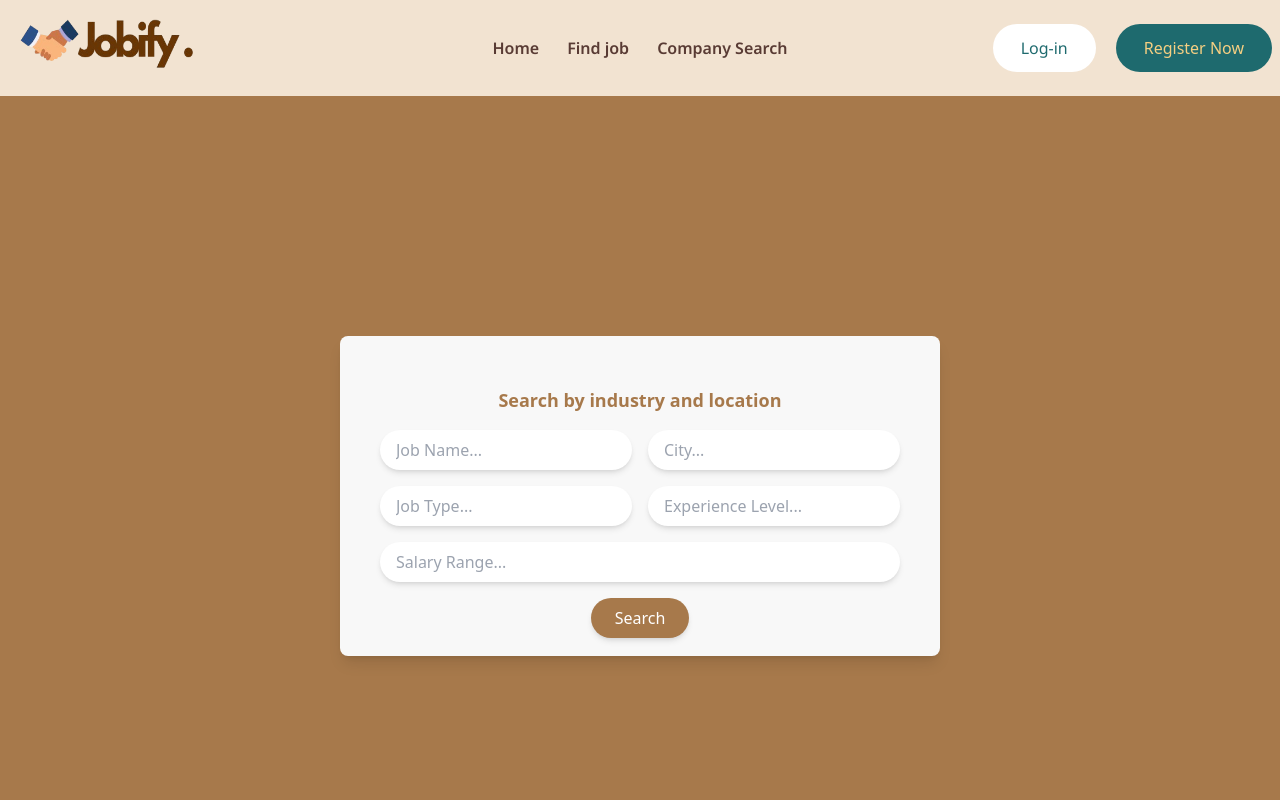
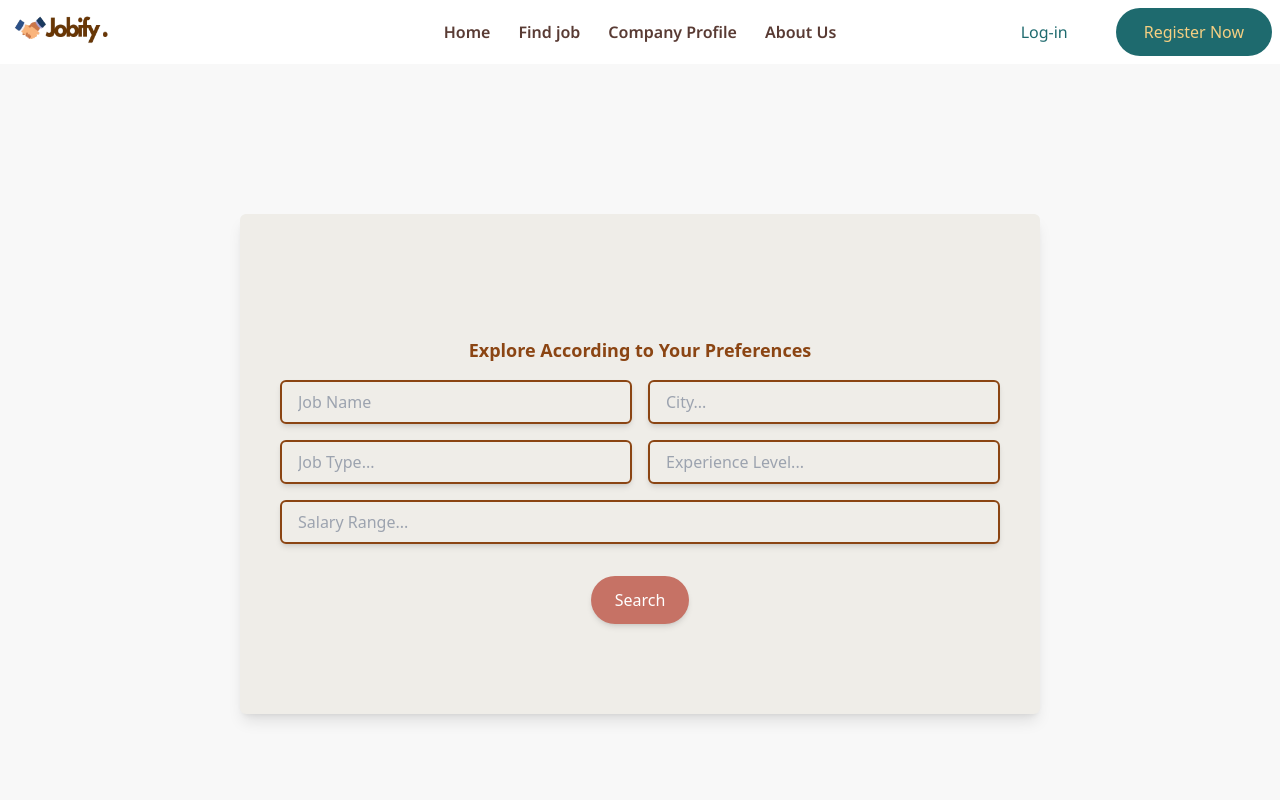
Before and after one commit to shahoriarniloy/Jobify, a React (Vite) app: page / in a window 1280 px wide. Shown: the top 800 px of the page. Built offline with nearby package versions, Linux system fonts and the light colour scheme.

Commit message:
fix the design

```diff
--- a/src/Pages/AdvanceSearch/SearchBar.jsx
+++ b/src/Pages/AdvanceSearch/SearchBar.jsx
@@ -1,48 +1,43 @@
-
-
 const SearchBar = () => {
     return (
-        <div className="bg-[#A7794B] min-h-screen flex justify-center items-center">
-            <div className="bg-[#F8F8F8] h-80 w-[600px] flex flex-col justify-center items-center rounded-lg shadow-lg">
+        <div className="bg-[#F8F8F8] min-h-screen flex justify-center items-center">
+            <div className="bg-[#EFEDE8] h-[500px] w-[800px] flex flex-col justify-center items-center rounded-md shadow-lg">
                 {/* Title */}
                 <div className="mb-4 pt-8">
-                    <h4 className="text-[#A7794B] text-lg font-semibold">Search by industry and location</h4>
+                    <h4 className="text-[#8B4513] text-lg font-semibold">Explore According to Your Preferences</h4>
                 </div>
 
                 <form className="w-full px-10">
                     <div className="grid grid-cols-2 gap-4">
                         {/* Job Name Search Bar */}
-                        <div className="flex items-center bg-white rounded-full shadow-md px-4 py-2">
+                        <div className="flex items-center rounded-md border-2 border-[#8B4513] shadow-md px-4 py-2">
                             <input
                                 type="text"
-                                placeholder="Job Name..."
+                                placeholder="Job Name"
                                 className="bg-transparent focus:outline-none w-full"
                             />
-
                         </div>
 
                         {/* City Search Bar */}
-                        <div className="flex items-center bg-white rounded-full shadow-md px-4 py-2">
+                        <div className="flex items-center rounded-md border-2 border-[#8B4513] shadow-md px-4 py-2">
                             <input
                                 type="text"
                                 placeholder="City..."
                                 className="bg-transparent focus:outline-none w-full"
                             />
-
                         </div>
 
                         {/* Job Type Search Bar */}
-                        <div className="flex items-center bg-white rounded-full shadow-md px-4 py-2">
+                        <div className="flex items-center rounded-md border-2 border-[#8B4513] shadow-md px-4 py-2">
                             <input
                                 type="text"
                                 placeholder="Job Type..."
                                 className="bg-transparent focus:outline-none w-full"
                             />
-
                         </div>
 
                         {/* Experience Level Search Bar */}
-                        <div className="flex items-center bg-white rounded-full shadow-md px-4 py-2">
+                        <div className="flex items-center rounded-md border-2 border-[#8B4513] shadow-md px-4 py-2">
                             <input
                                 type="text"
                                 placeholder="Experience Level..."
@@ -51,7 +46,7 @@ const SearchBar = () => {
                         </div>
 
                         {/* Salary Range Search Bar */}
-                        <div className="col-span-2 flex items-center bg-white rounded-full shadow-md px-4 py-2">
+                        <div className="col-span-2 flex items-center rounded-md border-2 border-[#8B4513] shadow-md px-4 py-2">
                             <input
                                 type="text"
                                 placeholder="Salary Range..."
@@ -61,10 +56,10 @@ const SearchBar = () => {
                     </div>
 
                     {/* Search Button */}
-                    <div className="mt-4 flex justify-center">
+                    <div className="mt-8 flex justify-center">
                         <button
                             type="submit"
-                            className="bg-[#A7794B] text-white rounded-full px-6 py-2 shadow-md hover:bg-[#8c6639] transition duration-200"
+                            className="bg-redCastomize text-white rounded-full px-6 py-3 shadow-md hover:bg-[#6F3610] transition duration-200"
                         >
                             Search
                         </button>
--- a/src/Pages/Shared/Navbar.jsx
+++ b/src/Pages/Shared/Navbar.jsx
@@ -8,11 +8,12 @@ const Navbar = () => {
         <>
             <li className='text-brownText font-noto font-semibold'><Link to='/'>Home</Link></li>
             <li className='text-brownText font-noto font-semibold' ><Link to='/'>Find job</Link></li>
-            <li className='text-brownText font-noto font-semibold'><Link to='/'>Company Search</Link></li>
+            <li className='text-brownText font-noto font-semibold'><Link to='/'>Company Profile</Link></li>
+            <li className='text-brownText font-noto font-semibold'><Link to='/'>About Us</Link></li>
         </>
     return (
         <div>
-        <div className="navbar bg-baseCastomize ">
+        <div className="navbar ">
             <div className="navbar-start">
                 <div className="dropdown">
                     <div tabIndex={0} role="button" className="btn btn-ghost lg:hidden">
@@ -25,7 +26,7 @@ const Navbar = () => {
                 <div>
 
 
-                    <img className='h-20 w-52 hidden lg:block' src={logo} alt="" />
+                    <img className='h-11 w-28 hidden lg:block' src={logo} alt="" />
                     <img className='h-16 w-20 block lg:hidden' src={mobileLogo} alt="Mobile Logo" />
 
                 </div>
```
